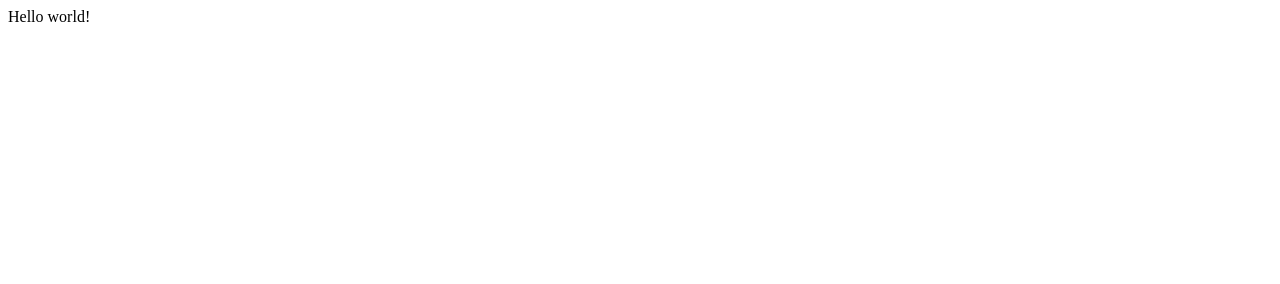
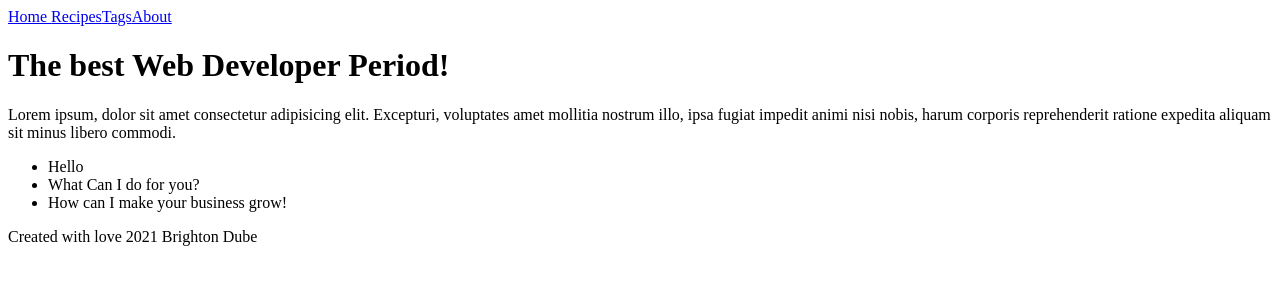
Before and after one commit to BrightonDube/Simply-Recipes, a Gatsby site: page / in a window 1280 px wide. Built offline with nearby package versions, Linux system fonts and the light colour scheme; Gatsby itself is replaced by a stand-in of ours.

Commit message:
initial commit

```diff
--- a/gatsby-config.js
+++ b/gatsby-config.js
@@ -6,5 +6,12 @@
 
 module.exports = {
   /* Your site config here */
-  plugins: [],
+  plugins: [
+    {
+      resolve: `gatsby-plugin-styled-components`,
+      options: {
+        // Add any options here
+      },
+    },
+  ],
 }
--- a/package.json
+++ b/package.json
@@ -14,9 +14,12 @@
     "test": "echo \"Write tests! -> https://gatsby.dev/unit-testing\" && exit 1"
   },
   "dependencies": {
+    "babel-plugin-styled-components": "^1.13.3",
     "gatsby": "^4.1.0",
+    "gatsby-plugin-styled-components": "^5.1.0",
     "react": "^17.0.1",
-    "react-dom": "^17.0.1"
+    "react-dom": "^17.0.1",
+    "styled-components": "^5.3.3"
   },
   "devDependencies": {
     "prettier": "^2.4.1"
--- /dev/null
+++ b/src/components/Footer.js
@@ -0,0 +1,7 @@
+import React from "react"
+
+const Footer = () => {
+  return <div>Created with love {new Date().getFullYear()} Brighton Dube</div>
+}
+
+export default Footer
--- /dev/null
+++ b/src/components/Layout.js
@@ -0,0 +1,15 @@
+import React from "react"
+import Navbar from "./Navbar"
+import Footer from "./Footer"
+
+const Layout = ({ children }) => {
+  return (
+    <>
+      <Navbar />
+      <main>{children}</main>
+      <Footer />
+    </>
+  )
+}
+
+export default Layout
--- /dev/null
+++ b/src/components/Navbar.js
@@ -0,0 +1,15 @@
+import React from "react"
+import { Link } from "gatsby"
+
+const Navbar = () => {
+  return (
+    <div>
+      <Link to="/">Home </Link>
+      <Link to="/recipes">Recipes</Link>
+      <Link to="/tags">Tags</Link>
+      <Link to="/about">About</Link>
+    </div>
+  )
+}
+
+export default Navbar
--- a/src/pages/index.js
+++ b/src/pages/index.js
@@ -1,5 +1,21 @@
 import React from "react"
+import Layout from "../components/Layout"
 
 export default function Home() {
-  return <div>Hello world!</div>
+  return (
+    <Layout>
+      <h1>The best Web Developer Period!</h1>
+      <p>
+        Lorem ipsum, dolor sit amet consectetur adipisicing elit. Excepturi,
+        voluptates amet mollitia nostrum illo, ipsa fugiat impedit animi nisi
+        nobis, harum corporis reprehenderit ratione expedita aliquam sit minus
+        libero commodi.
+      </p>
+      <ul>
+        <li>Hello</li>
+        <li>What Can I do for you?</li>
+        <li>How can I make your business grow!</li>
+      </ul>
+    </Layout>
+  )
 }
```
Also changed, not shown: src/pages/404.js (added, +9 -0 lines), src/pages/about.js (added, +18 -0 lines), src/pages/recipes.js (added, +18 -0 lines), src/pages/tags.js (added, +18 -0 lines), 2 other files.
